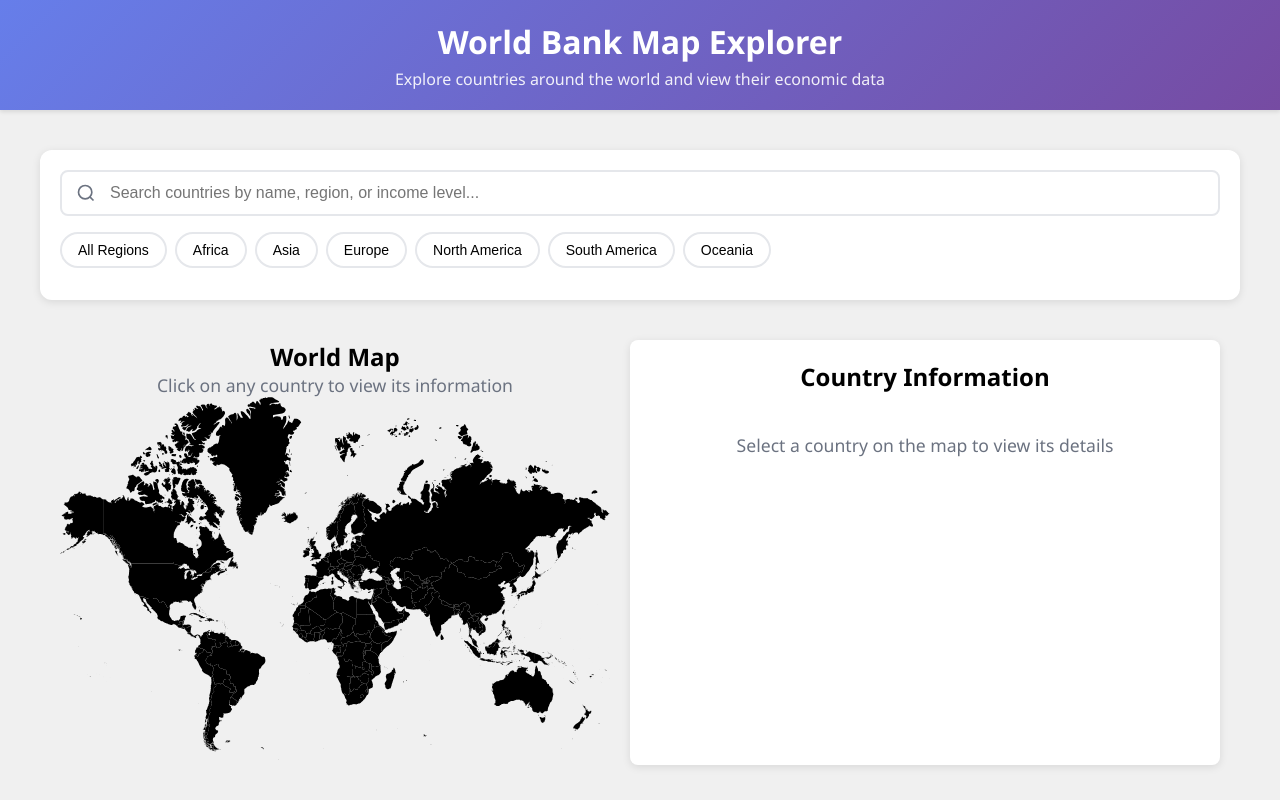
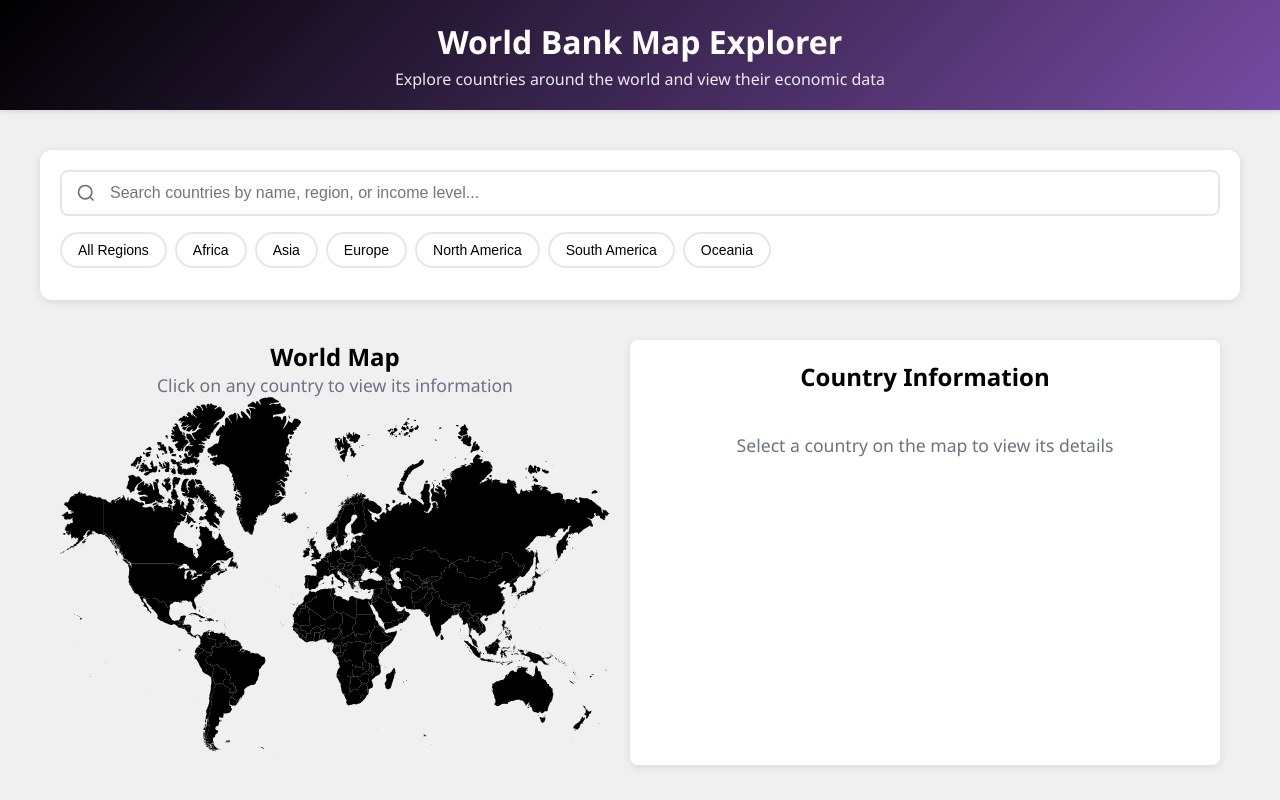
Before and after one commit to jasonanine0/world-bank-map-explorer, an Angular app: page /map in a window 1280 px wide. Built offline with nearby package versions, Linux system fonts and the light colour scheme.

Commit message:
Change header background color to black gradient

```diff
--- a/src/app/app.css
+++ b/src/app/app.css
@@ -8,7 +8,7 @@
 }
 
 header {
-  background: linear-gradient(135deg, #667eea 0%, #764ba2 100%);
+  background: linear-gradient(135deg, #000000 0%, #764ba2 100%);
   color: white;
   text-align: center;
   padding: 20px 40px;
```
